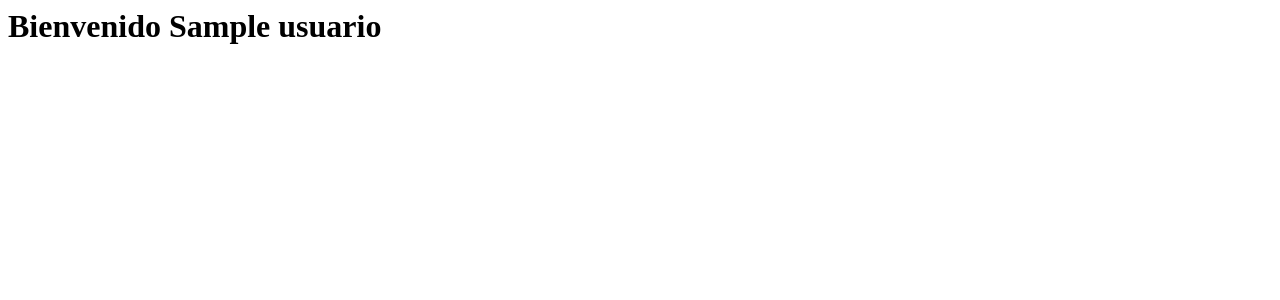
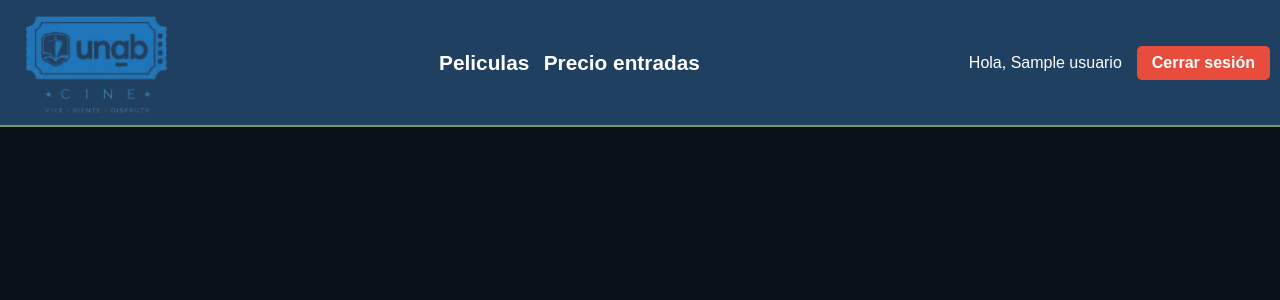
Before and after one commit to Yanina-canette/-CINE-UNAB-, a Flask app: template src/templates/inicio.html in a window 1280 px wide. Shown: the top 300 px of the page. Run offline with Flask 3, Linux system fonts and the light colour scheme; the template is opened without the code that fills it: most values are stand-ins (such as "Sample title", 1, 10 or a date in 2020).

Commit message:
terminado todo inicio

```diff
--- a/src/app.py
+++ b/src/app.py
@@ -1,19 +1,21 @@
 from flask import Flask, render_template, request, redirect, url_for, flash
 from werkzeug.security import generate_password_hash, check_password_hash
-import mysql.connector
+from mysql.connector import pooling
 from flask import session
+import os
 
 
 
 
 app = Flask(__name__, template_folder="templates",
             static_folder="static")
-app.secret_key = "clave_secreta"
 
-# Simulación de una base de datos de socios del cine
-usuario = []
+app.secret_key = os.environ.get("SECRET_KEY", "fallback_solo_en_dev")
 
-conexion = mysql.connector.connect(
+
+pool = pooling.MySQLConnectionPool(
+    pool_name="cine_pool",
+    pool_size=5,
     host="localhost",
     user="root",
     password="",
@@ -21,25 +23,19 @@ conexion = mysql.connector.connect(
 
 )
 
+def get_conexion():
+    return pool.get_connection()
 
 @app.route('/')
 def inicio():
-    if 'usuario' not in session:
-        return redirect(url_for('login'))
-
-    return render_template('inicio.html',
-    usuario= session['usuario'])
-
-
+    usuario = session.get('usuario', None)
+    return render_template('inicio.html', usuario=usuario)
 
 
 @app.route('/logout')
 def logout():
     session.pop('usuario',None)
     return redirect(url_for('login'))
-
-
-
 
 @app.route('/formulario', methods=['GET', 'POST'])
 def formulario():
@@ -58,36 +54,39 @@ def formulario():
             flash("las contraseñas no coinciden")
             return redirect(url_for('formulario'))
 
-        cursor = conexion.cursor()
+        conexion = get_conexion()
 
-        cursor.execute(
+        try:
+            cursor = conexion.cursor()
+
+            cursor.execute(
             "SELECT * FROM usuarios WHERE email=%s",
             (email,))
 
-        usuario = cursor.fetchone()
-        cursor.close()
-        if usuario:
-            flash("Email ya existente")
+            usuario = cursor.fetchone()
 
-            return redirect(url_for('formulario'))
+            if usuario:
+                flash("Email ya existente")
+                return redirect(url_for('formulario'))
 
-        contraseña_hash = generate_password_hash(contraseña)
+            contraseña_hash = generate_password_hash(contraseña)
 
-        sql = """
-        INSERT INTO usuarios(nombre,apellido,telefono,es_estudiante,email,password_hash)
-        VALUES(%s,%s,%s,%s,%s,%s)
-        """
+            sql = """
+            INSERT INTO usuarios(nombre,apellido,telefono,es_estudiante,email,password_hash)
+            VALUES(%s,%s,%s,%s,%s,%s)
+            """
 
-        valores = (nombre, apellido, telefono, es_estudiante, email, contraseña_hash)
+            valores = (nombre, apellido, telefono, es_estudiante, email, contraseña_hash)
 
-        cursor.execute(sql, valores)
+            cursor.execute(sql, valores)
+            conexion.commit()
 
-        conexion.commit()
-        cursor.close()
+            flash("Usuario registrado correctamente")
+            return redirect(url_for('login'))
 
-        flash("Usuario registrado correctamente")
-
-        return redirect(url_for('login'))
+        finally:
+            cursor.close()
+            conexion.close()
 
     return render_template('formulario.html')
 
@@ -98,33 +97,77 @@ def login():
         email= request.form ['email']
         contraseña= request.form ['contraseña']
 
-        cursor = conexion.cursor()
+        conexion = get_conexion()
+        try:
 
-        cursor.execute(
+            cursor = conexion.cursor()
+
+            cursor.execute(
             "SELECT nombre, password_hash FROM usuarios WHERE email=%s",
             (email,))
 
-        usuario = cursor.fetchone()
-        cursor.close()
+            usuario = cursor.fetchone()
 
-        if usuario:
+            if usuario:
 
-            nombre_db = usuario[0]
-            hash_db = usuario[1]
+                nombre_db = usuario[0]
+                hash_db = usuario[1]
 
-            if check_password_hash(hash_db, contraseña):
-                session ['usuario'] = nombre_db
-                flash(f"Bienvenido {nombre_db}")
-                return redirect(url_for('inicio'))
+                if check_password_hash(hash_db, contraseña):
+                    session ['usuario'] = nombre_db
+                    flash(f"Bienvenido {nombre_db}")
+                    return redirect(url_for('inicio'))
+                else:
+                    flash("Contraseña incorrecta")
+                    return redirect(url_for('login'))
+
             else:
-                flash("Contraseña incorrecta")
+                flash("Email no registrado")
                 return redirect(url_for('login'))
 
-        else:
-            flash("Email no registrado")
+        finally:
+            cursor.close()
+            conexion.close()
+
+    return render_template('login.html')
+
+@app.route('/recuperar', methods=['GET', 'POST'])
+def recuperar():
+    if request.method == 'POST':
+        email = request.form['email']
+        nueva = request.form['nueva']
+        confirmar = request.form['confirmar']
+
+        if nueva != confirmar:
+            flash("Las contraseñas no coinciden")
+            return redirect(url_for('recuperar'))
+
+        conexion = get_conexion()
+        try:
+            cursor = conexion.cursor()
+            cursor.execute("SELECT * FROM usuarios WHERE email=%s", (email,))
+            usuario = cursor.fetchone()
+
+            if not usuario:
+                flash("Email no registrado")
+                return redirect(url_for('recuperar'))
+
+            nueva_hash = generate_password_hash(nueva)
+            cursor.execute(
+                "UPDATE usuarios SET password_hash=%s WHERE email=%s",
+                (nueva_hash, email)
+            )
+            conexion.commit()
+            flash("Contraseña actualizada correctamente")
             return redirect(url_for('login'))
 
-    return render_template('login.html')
+        finally:
+            cursor.close()
+            conexion.close()
+
+    return render_template('recuperar.html')
+
+
 
 
 if __name__ == '__main__':
--- a/src/static/styles3.css
+++ b/src/static/styles3.css
@@ -0,0 +1,121 @@
+body{
+    font-family: sans-serif;
+    margin: 0;
+    background-color: #081118;
+}
+
+a{
+    text-decoration: none;
+    color: #ffffff;
+}
+
+header {
+    display: flex;
+    min-height: 70px;
+    background: #1f4060;
+    justify-content: space-between;
+    align-items: center;
+    padding: 10px;
+    border-bottom: 2px solid #7B9669;
+}
+
+.logo {
+    display: flex;
+    align-items: center;
+}
+
+.logo img {
+    height: 100px;
+    margin-right: 10px;
+    mix-blend-mode: screen;
+    filter: brightness(1.2) contrast(1.2);
+    margin-left: 15px;
+    margin-top: 5px;
+}
+
+nav a{
+    font-weight: 600;
+    padding-right: 10px;
+    font-size: 1.3rem;
+}
+
+nav a:hover{
+    text-decoration: underline
+}
+
+nav a.active {
+    border-bottom: 2px solid #ffffff;  /* ← subrayado en película activa */
+    padding-bottom: 3px;
+}
+
+.usuario-header {
+    display: flex;
+    align-items: center;
+    gap: 15px;
+    color: white;
+}
+
+.btn-logout {
+    background: #e74c3c;
+    color: white;
+    padding: 8px 15px;
+    border-radius: 5px;
+    font-weight: 600;
+}
+
+.btn-logout:hover {
+    background: #c0392b;
+}
+
+.btn-usuario {
+    font-size: 28px;
+    color: white;
+    cursor: pointer;
+    background: none;
+    border: none;
+    padding: 0;
+}
+
+@media (max-width:584px){
+    header{
+    flex-direction: column;
+    }
+    nav{
+    padding: 10px 0px;
+    }
+
+}
+
+
+.resolucion{
+    width: 99%;
+    text-align: center;
+}
+
+@media(max-width: 767px){
+    .desktop{
+      display:none;
+    }
+    .tablet{
+      display:none;
+    }
+}
+
+  @media(min-width:767px) and (max-width: 990px){
+    .desktop{
+      display:none;
+    }
+    .celular{
+      display:none;
+    }
+}
+
+
+@media(min-width: 991px){
+    .tablet{
+      display:none;
+    }
+    .celular{
+      display:none;
+    }
+}
--- a/src/templates/inicio.html
+++ b/src/templates/inicio.html
@@ -1 +1,55 @@
-<h1>Bienvenido {{usuario}}</h1>
+<!DOCTYPE html>
+<html lang="en">
+
+<head>
+    <meta charset="UTF-8">
+    <meta http-equiv="X-UA-Compatible" content="IE=edge">
+    <meta name="viewport" content="width=device-width, initial-scale=1.0">
+    <link rel="stylesheet" href="{{ url_for('static', filename='styles3.css') }}">
+    <link rel="stylesheet" href="https://cdnjs.cloudflare.com/ajax/libs/font-awesome/6.5.1/css/all.min.css">
+    <title>Inicio </title>
+
+</head>
+
+<body>
+    <header>
+        <a href="#" class="logo">
+            <img src="{{ url_for('static', filename='img/logo.png')}}" alt="logo del cine">
+            <h2 class="cine unab"></h2>
+        </a>
+
+        <nav>
+            <a href="" class="nav-link">Peliculas</a>
+            <a href="" class="nav-link">Precio entradas</a>
+
+        </nav>
+        <div class="usuario-header">
+            {% if usuario %}
+                <span>Hola, {{ usuario }}</span>
+                <a href="/logout" class="btn-logout">Cerrar sesión</a>
+            {% else %}
+            <a href="/login" class="btn-login">
+                <i class="fa-regular fa-user"></i>
+            </a>
+            {% endif %}
+        </div>
+
+    </header>
+
+    <div class="resolucion">
+       <div class="desktop">
+            <h1></h1>
+        </div>
+
+        <div class="tablet">
+            <h1></h1>
+        </div>
+
+        <div class="celular">
+            <h1></h1>
+        </div>
+
+    </div>
+</body>
+
+</html>
```
Also changed, not shown: src/recuperar.html (added, +43 -0 lines), src/static/styles.css (+16 -2 lines), src/static/styles2.css (+109 -29 lines), src/templates/formulario.html (+12 -3 lines), src/templates/login.html (+17 -12 lines), src/static/img/logo.png (added), src/static/img/logo1.jpeg (deleted), src/static/img/logo2.jpeg (deleted), src/static/img/logo3.jpeg (deleted), src/static/img/logo4.jpeg (deleted), src/static/img/logo5.jpeg (deleted).
